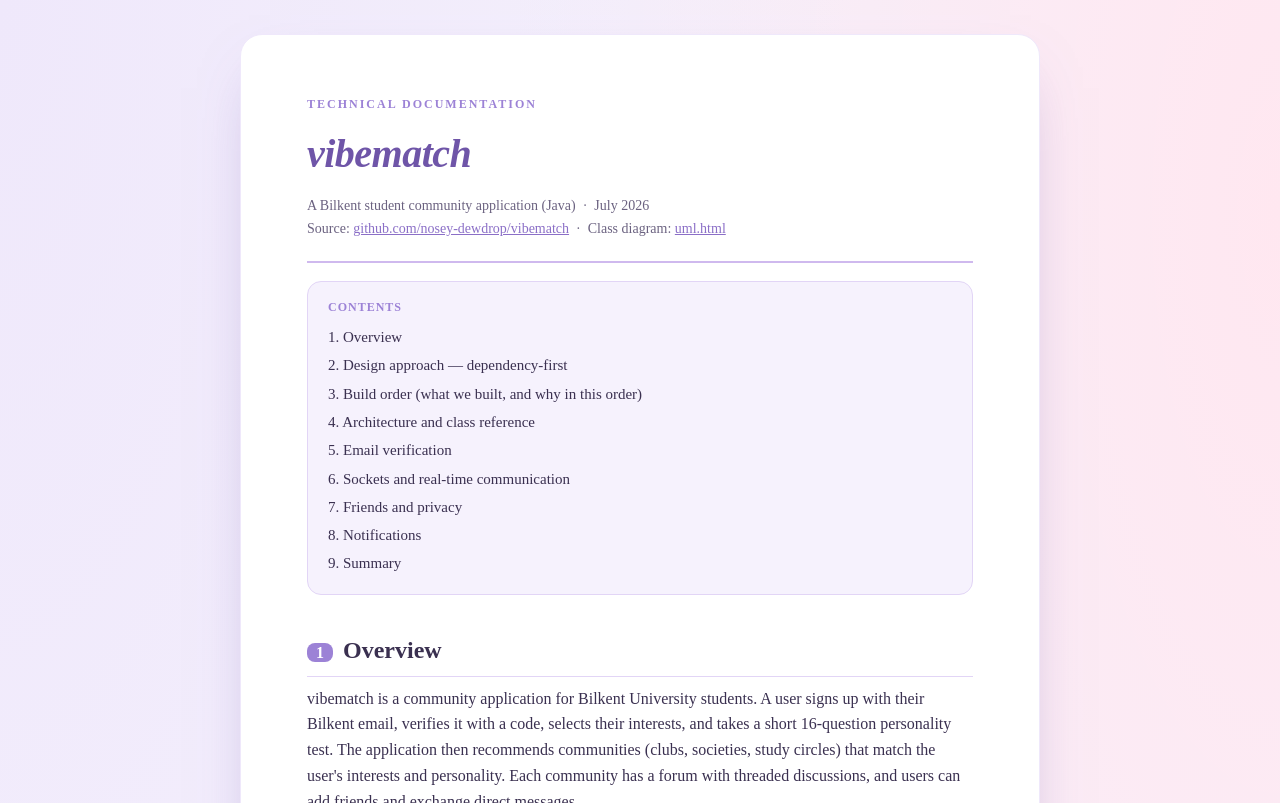
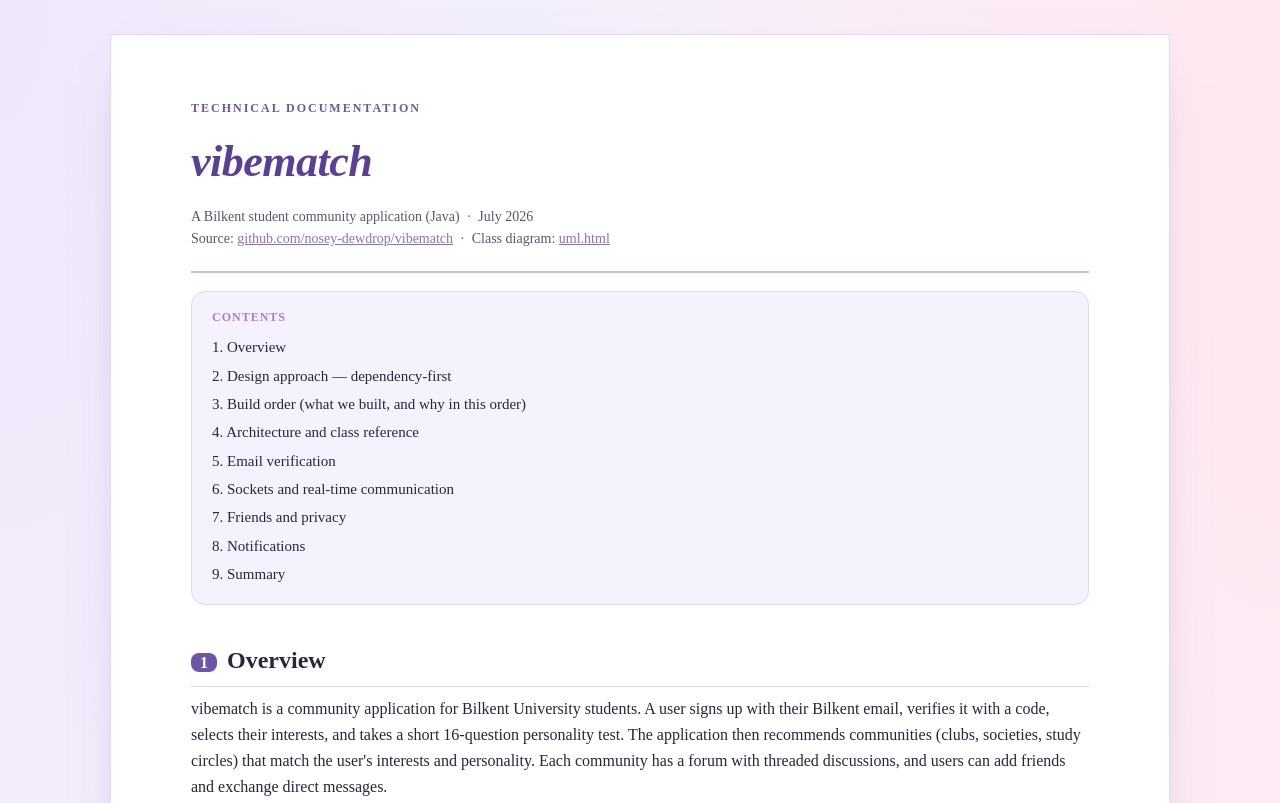
Before and after one commit to nosey-dewdrop/vibematch, a plain HTML site: page docs/documentation.html in a window 1280 px wide. Shown: the top 803 px of the page. Drawn offline with Linux system fonts and the light colour scheme.

Commit message:
documentation wider with sharp corners and darker accents

```diff
--- a/docs/documentation.html
+++ b/docs/documentation.html
@@ -8,7 +8,7 @@
   :root{
     --lilac-50:#f6f2fd;--lilac-100:#efe8fb;--lilac-200:#e2d5f6;--lilac-300:#cfb9ee;
     --lilac-400:#b8a4e3;--lilac-500:#9c82d6;--lilac-600:#8b6fc7;--lilac-700:#6f55a8;
-    --ink:#3a3050;--ink-soft:#6b6280;--rule:#e2d5f6;--mint:#d6f0e4;
+    --ink:#2a2440;--ink-soft:#5b5473;--rule:#e2d5f6;--mint:#d6f0e4;
   }
   *{box-sizing:border-box}
   html{scroll-behavior:smooth}
@@ -18,16 +18,16 @@
       radial-gradient(120% 60% at 100% 3%, #ffe7f0 0%, transparent 50%),#f6f2fd;
     -webkit-font-smoothing:antialiased;
   }
-  .page{ max-width:800px; margin:34px auto; background:#fff; padding:60px 66px;
-    border-radius:22px; box-shadow:0 24px 60px -30px rgba(108,80,168,.55); border:1px solid var(--lilac-100); }
+  .page{ max-width:1060px; margin:34px auto; background:#fff; padding:64px 80px;
+    border-radius:0; box-shadow:0 20px 50px -30px rgba(108,80,168,.55); border:1px solid var(--lilac-200); }
   .cover{border-bottom:2px solid var(--lilac-300); padding-bottom:20px; margin-bottom:12px}
-  .cover .kind{font-size:12px;letter-spacing:2px;text-transform:uppercase;color:var(--lilac-500);font-weight:bold}
-  .cover h1{font-size:40px;margin:8px 0 4px;font-weight:600;letter-spacing:-.5px;font-style:italic;color:var(--lilac-700)}
+  .cover .kind{font-size:12px;letter-spacing:2px;text-transform:uppercase;color:var(--lilac-700);font-weight:bold}
+  .cover h1{font-size:44px;margin:8px 0 4px;font-weight:600;letter-spacing:-.5px;font-style:italic;color:#5a3f96}
   .cover .meta{font-size:14px;color:var(--ink-soft);margin-top:8px}
   .cover .meta a{color:var(--lilac-600)}
 
   h2{font-size:24px;font-weight:600;margin:36px 0 6px;border-bottom:1px solid var(--rule);padding-bottom:6px;color:var(--ink)}
-  h2 .num{color:#fff;background:var(--lilac-500);border-radius:8px;padding:1px 9px;font-size:16px;margin-right:10px}
+  h2 .num{color:#fff;background:var(--lilac-700);border-radius:8px;padding:1px 9px;font-size:16px;margin-right:10px}
   h3{font-size:18px;margin:22px 0 4px;font-weight:bold;color:var(--lilac-700)}
   p{margin:9px 0}
   ul,ol{margin:9px 0 9px 22px}
```
